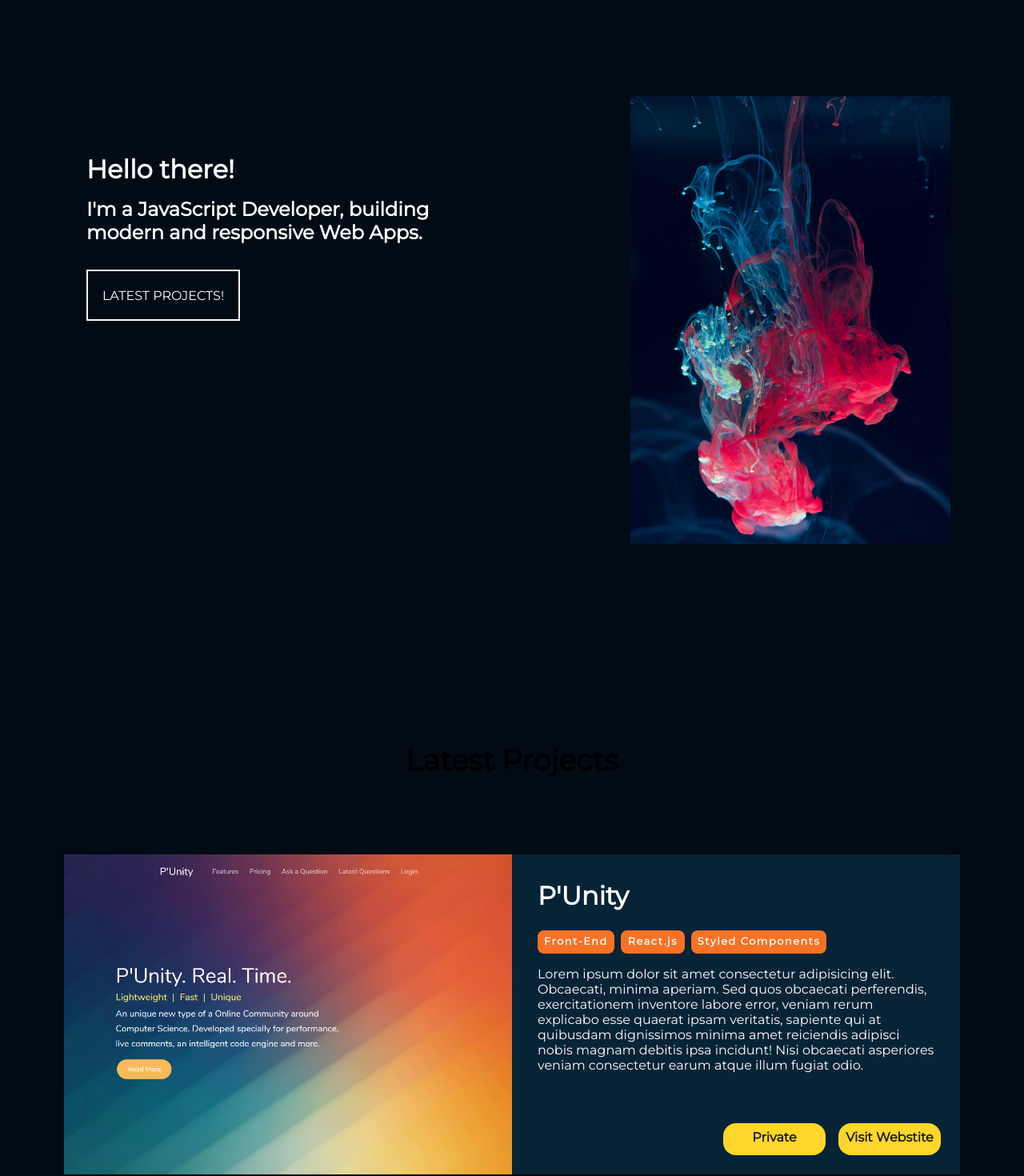
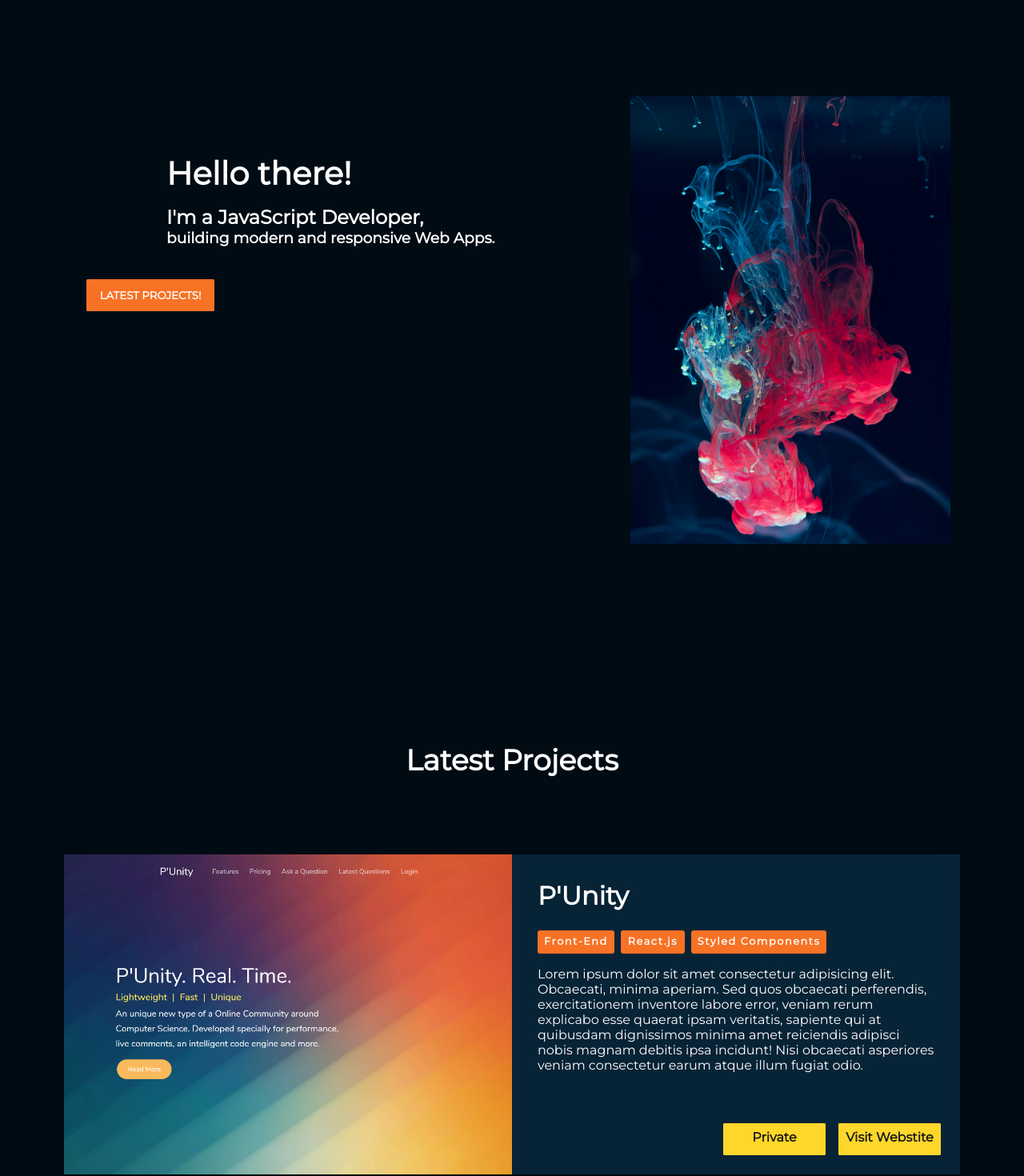
Before and after one commit to Carlos460/personal-website-v1, a Next.js app: page / in a window 1280 px wide. Shown: the top 1470 px of the page at 80% size. Built offline with nearby package versions, Linux system fonts and the light colour scheme.

Commit message:
added framer motions package

```diff
--- a/_includes/project_card/index.tsx
+++ b/_includes/project_card/index.tsx
@@ -6,9 +6,18 @@ import {
   TagContainer, DesccriptionContainer, ProjectCardImage, ProjectCardContent
 } from './styles'
 
-export default function ProjectCard(props) {
-  const [hasGithubLink] = useState(props.github === null);
-  const [hasUrlLink] = useState(props.link === null)
+interface ProjectCardProps {
+  github: string;
+  link: string;
+  imageUrl?: string;
+  title: string;
+  description: string;
+  tags?: object;
+}
+
+export default function ProjectCard(props: ProjectCardProps) {
+  const [hasGithubLink] = useState(props.github === '');
+  const [hasUrlLink] = useState(props.link === '')
   return (
     <ProjectCardContainer>
       <ProjectCardImage image={props.imageUrl}>
--- a/_includes/project_card/styles.js
+++ b/_includes/project_card/styles.js
@@ -29,7 +29,7 @@ export const ProjectCardContent = styled.div`
     height: 25rem;
     background-color: var(--blue-dark);
     @media (max-width: 720px){
-        height: 25rem;
+        min-height: 30rem;
         width: 20rem;
         padding: 1rem;
     }
@@ -71,16 +71,15 @@ export const Button = styled.a`
     width: 8rem;
     height: 2.5rem;
     border: none;
-    border-radius: 1rem;
+    border-radius: 0.1rem;
     outline: none;
     font-weight: bold;
     transition: border 0.2s ease;
     &:hover {
         cursor: pointer;
-        border: solid white 1px;
     }
     &:Active {
-        margin: 0.5rem 0.5rem 0.4rem;
+        margin: 0.5rem 0.5rem 0.3rem;
     }
 `
 // Tag Component
@@ -97,7 +96,7 @@ export const TagComponent = styled.div`
     min-width: 5rem;
     text-align: center;
     padding: 0.4rem 0.5rem;
-    border-radius: 0.5rem;
+    border-radius: 0.2rem;
     margin-right: 0.5rem;
     margin-top:0.5rem;
     background-color: var(--orange);
--- a/_includes/project_card/tag.tsx
+++ b/_includes/project_card/tag.tsx
@@ -1,9 +1,9 @@
 
 // Import Styles
-import {TagComponent, TagName} from './styles'
+import { TagComponent, TagName } from './styles'
 
-export default function Tag(props){
-    return(
+export default function Tag(props: { children: string }) {
+    return (
         <TagComponent>
             <TagName>{props.children}</TagName>
         </TagComponent>
--- a/_layouts/default.tsx
+++ b/_layouts/default.tsx
@@ -2,11 +2,12 @@ import Head from "next/head";
 import Navbar from "@includes/navbar/index";
 import Footer from "@includes/footer/index";
 
-export default function DefaultLayout(props) {
+export default function DefaultLayout(props: { title: string, children: object }) {
   return (
     <main>
       <Head>
         <title>{props.title}</title>
+        <meta name="viewport" content="initial-scale=1.0, width=device-width" />
       </Head>
       <Navbar />
       {props.children}
--- a/package.json
+++ b/package.json
@@ -8,6 +8,7 @@
     "start": "next start"
   },
   "dependencies": {
+    "framer-motion": "^2.9.4",
     "next": "^10.0.1",
     "react": "16.13.1",
     "react-dom": "16.13.1",
--- a/pages/index.tsx
+++ b/pages/index.tsx
@@ -7,14 +7,14 @@ import Tag from '@includes/project_card/tag'
 import {
   ProjectShowcaseContainer, Header, HeaderContent, TitleContainer,
   ButtonContainer, HeaderButton, ProjectContainer, ProjectShowcaseTitle, Portfolio
-} from '../public/styles/styles'
-import { useState } from 'react';
-
+} from './styles'
+import { useEffect, useState } from 'react';
+import { motion } from 'framer-motion'
 
 const projectCardData = {
   punity: {
     title: `P'Unity`,
-    github: null,
+    github: ``,
     link: `https://punity.de/`,
     description: `Lorem ipsum dolor sit amet consectetur adipisicing elit. Obcaecati, minima aperiam.
     Sed quos obcaecati perferendis, exercitationem inventore labore error, veniam rerum explicabo esse quaerat ipsam veritatis,
@@ -25,7 +25,7 @@ const projectCardData = {
   taskit: {
     title: `Task-It`,
     github: `https://github.com/Carlos460/Task-it`,
-    link: null,
+    link: ``,
     description: `Lorem ipsum dolor sit amet consectetur adipisicing elit. Obcaecati, minima aperiam.
     Sed quos obcaecati perferendis, exercitationem inventore labore error, veniam rerum explicabo esse quaerat ipsam veritatis,
     sapiente qui at quibusdam dignissimos minima amet reiciendis adipisci nobis magnam debitis ipsa
@@ -45,7 +45,7 @@ const projectCardData = {
   moonbase: {
     title: `Moon Base`,
     github: `https://github.com/esteban0829/nodejs_class_apply_webpage`,
-    link: null,
+    link: ``,
     description: `Lorem ipsum dolor sit amet consectetur adipisicing elit. Obcaecati, minima aperiam.
     Sed quos obcaecati perferendis, exercitationem inventore labore error, veniam rerum explicabo esse quaerat ipsam veritatis,
     sapiente qui at quibusdam dignissimos minima amet reiciendis adipisci nobis magnam debitis ipsa
@@ -54,8 +54,8 @@ const projectCardData = {
   },
   tenniswebsite: {
     title: `Tennis Academy`,
-    github: null,
-    link: null,
+    github: ``,
+    link: ``,
     description: `Lorem ipsum dolor sit amet consectetur adipisicing elit. Obcaecati, minima aperiam.
     Sed quos obcaecati perferendis, exercitationem inventore labore error, veniam rerum explicabo esse quaerat ipsam veritatis,
     sapiente qui at quibusdam dignissimos minima amet reiciendis adipisci nobis magnam debitis ipsa
@@ -65,19 +65,30 @@ const projectCardData = {
 };
 
 export default function Home() {
-  const [highlightList] = useState([])
+  const [pos, setPos] = useState(0)
+
+  useEffect(() => {
+    const interval = setInterval(() => {
+      setPos(100);
+      console.log(pos)
+    }, 1000);
+    return () => clearInterval(interval);
+  }, []);
 
   return (
     <DefaultLayout title={`Carlos Flores`}>
       <Header>
         <HeaderContent>
-          <TitleContainer>
-            <h1>Hello there!</h1>
-            <h2>{`I'm a JavaScript Developer, building modern and responsive Web Apps.`}</h2>
-          </TitleContainer>
+          <motion.div initial={false} animate={{ x: pos }}>
+            <TitleContainer>
+              <h1>Hello there!</h1>
+              <h2>I'm a JavaScript Developer,</h2>
+              <h3>{`building modern and responsive Web Apps.`}</h3>
+            </TitleContainer>
+          </motion.div>
           <ButtonContainer>
-            <Link href="#portfolio">
-              <HeaderButton>LATEST PROJECTS!</HeaderButton>
+            <Link href="">
+              <HeaderButton onClick={() => setPos(pos + 10)}>LATEST PROJECTS!</HeaderButton>
             </Link>
           </ButtonContainer>
         </HeaderContent>
--- a/public/styles/styles.js
+++ b/pages/styles.js
@@ -27,7 +27,7 @@ export const TitleContainer = styled.div`
   text-align: left;
   color: white;
   & > h1 {
-    font-size: 2rem;
+    font-size: 2.5rem;
     margin: 1rem 0rem;
   }
   @media (max-width: 1000px){
@@ -42,19 +42,24 @@ export const ButtonContainer = styled.div`
   }
 `
 export const HeaderButton = styled.button`
-  height: 4rem;
-  width: 12rem;
-  font-size: 1rem;
-  outline: none;
-  border: solid 2px #fff;
-  background: transparent;
-  color: #fff !important;
-  transition: all 0.2s ease;
+    background-color: var(--orange);
+    text-align: center;
+    color: white;
+    margin: 0.5rem 0rem;
+    width: 10rem;
+    height: 2.5rem;
+    border: none;
+    border-radius: 0.1rem;
+    outline: none;
+    font-weight: bold;
+    transition: box-shadow 0.2s ease;
   &:hover {
     cursor: pointer;
     border: solid 2px transparent;
-    background: #fff;
-    color: #1f1f1f !important;
+    box-shadow: 0px 0px 10px 0.1px var(--orange);
+  }
+  &:active{
+    box-shadow: none;
   }
 `
 export const ProjectShowcaseContainer = styled.div`
@@ -77,7 +82,7 @@ export const Portfolio = styled.section`
 `
 export const ProjectShowcaseTitle = styled.h1`
   text-align: center;
-  color: black;
+  color: white;
   margin: 3rem 0rem;
 `
 export const ProjectContainer = styled.div`
--- a/tsconfig.json
+++ b/tsconfig.json
@@ -17,7 +17,7 @@
     ],
     "allowJs": true,
     "skipLibCheck": true,
-    "strict": false,
+    "strict": true,
     "forceConsistentCasingInFileNames": true,
     "noEmit": true,
     "esModuleInterop": true,
@@ -34,6 +34,6 @@
     "next-env.d.ts",
     "**/*.ts",
     "**/*.tsx",
-    "public/styles/styles.js"
+    "pages/styles.js"
   ]
 }
```
Also changed, not shown: 1 other file (tests, documents, lock files or other folders).
